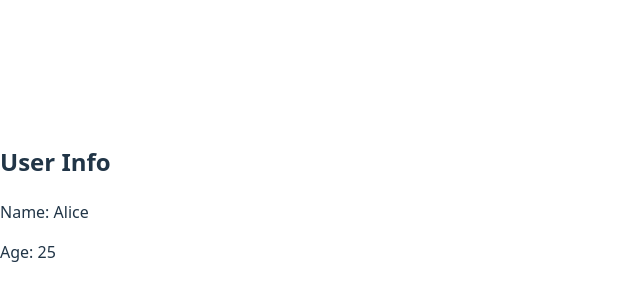
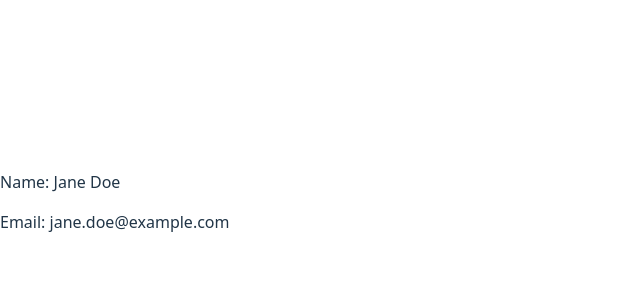
Before and after one commit to AyoolaAbeebBolaji/alx-fe-reactjs, a React (Vite) app in the folder alx-react-app-props/: page / in a window 1280 px wide. Shown: the part 198-498 px from the top of the page, without its empty margins (0-640 px from the left). Built offline with nearby package versions, Linux system fonts and the light colour scheme.

Commit message:
Refactor prop drilling to use Context API for user data

```diff
--- a/alx-react-app-props/src/App.jsx
+++ b/alx-react-app-props/src/App.jsx
@@ -111,13 +111,16 @@ function App() {
 export default App; */
 
 import React from "react";
-import UserInfo from "./components/UserInfo";
+import ProfilePage from "./ProfilePage";
+import { UserContext } from "./UserContext";
 
 function App() {
+  const userData = { name: "Jane Doe", email: "jane.doe@example.com" };
+
   return (
-    <div>
-      <UserInfo />
-    </div>
+    <UserContext.Provider value={userData}>
+      <ProfilePage />
+    </UserContext.Provider>
   );
 }
 
--- a/alx-react-app-props/src/ProfilePage.jsx
+++ b/alx-react-app-props/src/ProfilePage.jsx
@@ -1,3 +1,4 @@
+import React from "react";
 import UserInfo from "./UserInfo";
 
 function ProfilePage() {
--- a/alx-react-app-props/src/UserContext.js
+++ b/alx-react-app-props/src/UserContext.js
@@ -1,18 +1,4 @@
-import React, { createContext, useState } from "react";
+import React, { createContext } from "react";
 
 // Create the context
 export const UserContext = createContext();
-
-// Create a provider component
-export const UserProvider = ({ children }) => {
-  const [user, setUser] = useState({
-    name: "",
-    age: 0,
-  });
-
-  return (
-    <UserContext.Provider value={{ user, setUser }}>
-      {children}
-    </UserContext.Provider>
-  );
-};
--- /dev/null
+++ b/alx-react-app-props/src/UserDetails.jsx
@@ -0,0 +1,15 @@
+import React, { useContext } from "react";
+import { UserContext } from "./UserContext";
+
+function UserDetails() {
+  const userData = useContext(UserContext);
+
+  return (
+    <div>
+      <p>Name: {userData.name}</p>
+      <p>Email: {userData.email}</p>
+    </div>
+  );
+}
+
+export default UserDetails;
--- /dev/null
+++ b/alx-react-app-props/src/UserInfo.jsx
@@ -0,0 +1,8 @@
+import React from "react";
+import UserDetails from "./UserDetails";
+
+function UserInfo() {
+  return <UserDetails />;
+}
+
+export default UserInfo;
--- a/alx-react-app-props/src/components/UserDetails.jsx
+++ /dev/null
@@ -1,12 +0,0 @@
-import React from "react";
-
-function UserDetails({ name, age }) {
-  return (
-    <div>
-      <p>Name: {name}</p>
-      <p>Age: {age}</p>
-    </div>
-  );
-}
-
-export default UserDetails;
--- a/alx-react-app-props/src/components/UserInfo.jsx
+++ /dev/null
@@ -1,19 +0,0 @@
-import React from "react";
-import UserDetails from "./UserDetails";
-
-function UserInfo() {
-  const user = {
-    name: "Alice",
-    age: 25,
-  };
-
-  return (
-    <div>
-      <h2>User Info</h2>
-      {/* Pass props to child */}
-      <UserDetails name={user.name} age={user.age} />
-    </div>
-  );
-}
-
-export default UserInfo;
```
